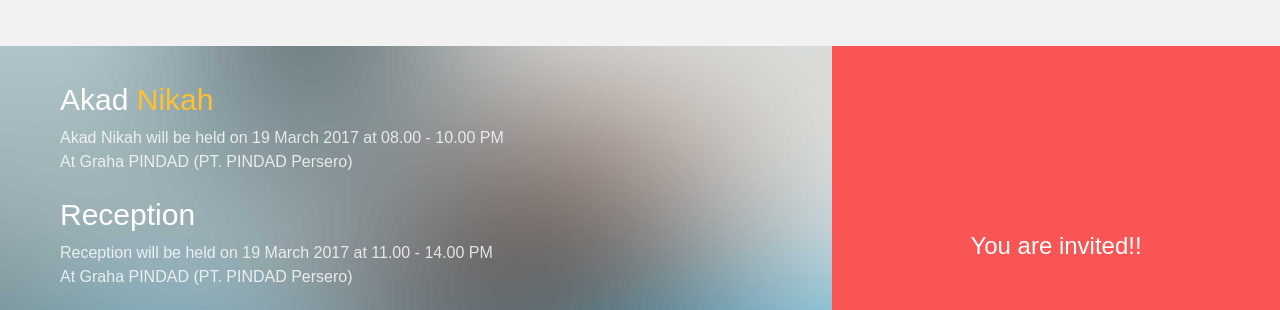
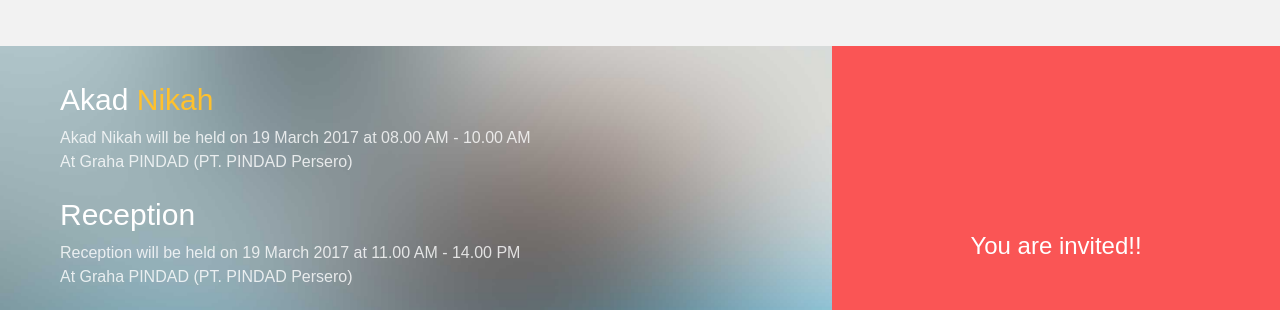
Before and after one commit to yudhistiroagung/amelyudhistiro, a plain HTML site: page index.html in a window 1280 px wide. Shown: the part 3140-3450 px from the top of the page. Drawn offline with Linux system fonts and the light colour scheme; some packages are replaced by stand-ins of ours; files whose address does not match are found by name.

Commit message:
Update index.html
asfg

```diff
--- a/index.html
+++ b/index.html
@@ -316,9 +316,9 @@
 		<div class="getting-grid" style="background-image:  url(images/full_image_3.jpg);">
 			<div class="desc">
 				<h2>Akad <span>Nikah</span></h2>
-				<p>Akad Nikah will be held on 19 March 2017 at 08.00 - 10.00 PM<br>At Graha PINDAD (PT. PINDAD Persero)</p>
+				<p>Akad Nikah will be held on 19 March 2017 at 08.00 AM - 10.00 AM<br>At Graha PINDAD (PT. PINDAD Persero)</p>
 				<h2>Reception</h2>
-				<p>Reception will be held on 19 March 2017 at 11.00 - 14.00 PM<br>At Graha PINDAD (PT. PINDAD Persero)</p>
+				<p>Reception will be held on 19 March 2017 at 11.00 AM - 14.00 PM<br>At Graha PINDAD (PT. PINDAD Persero)</p>
 				<p>&ldquo;<i>And of His signs is that He created for you from yourselves mates that you may find tranquillity in them; and He placed between you affection and mercy. Indeed in that are signs for a people who give thought.&ldquo;</i> (Qur'an, 30:21)</p>
 			</div>
 		</div>
```
